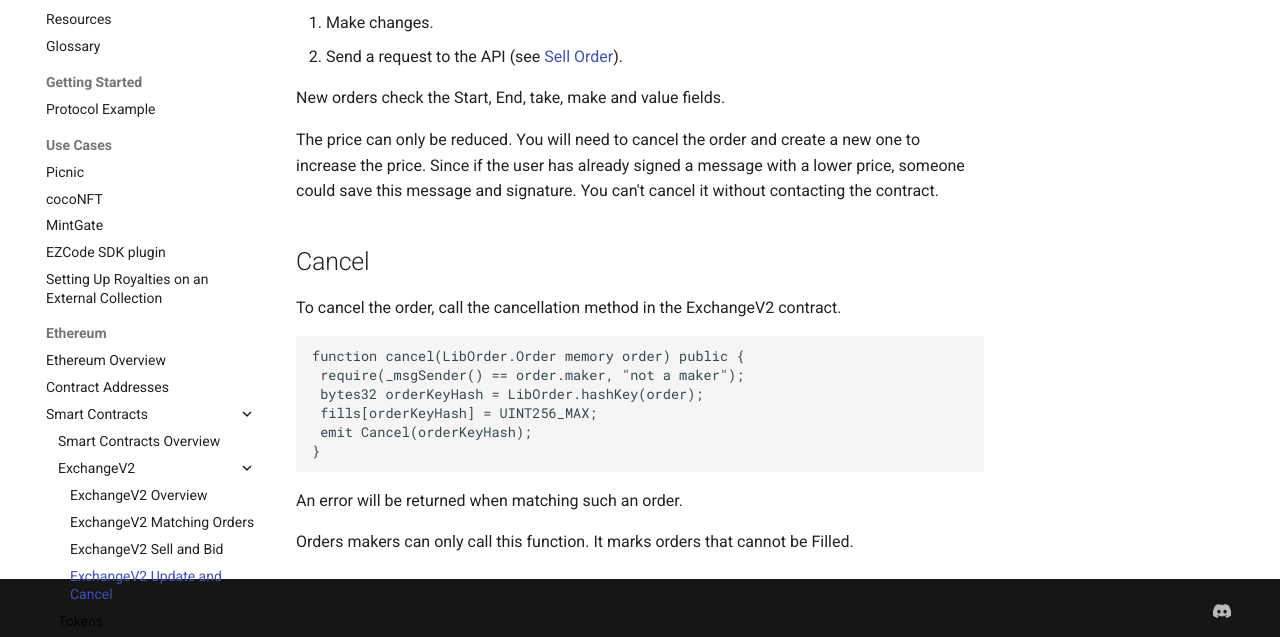
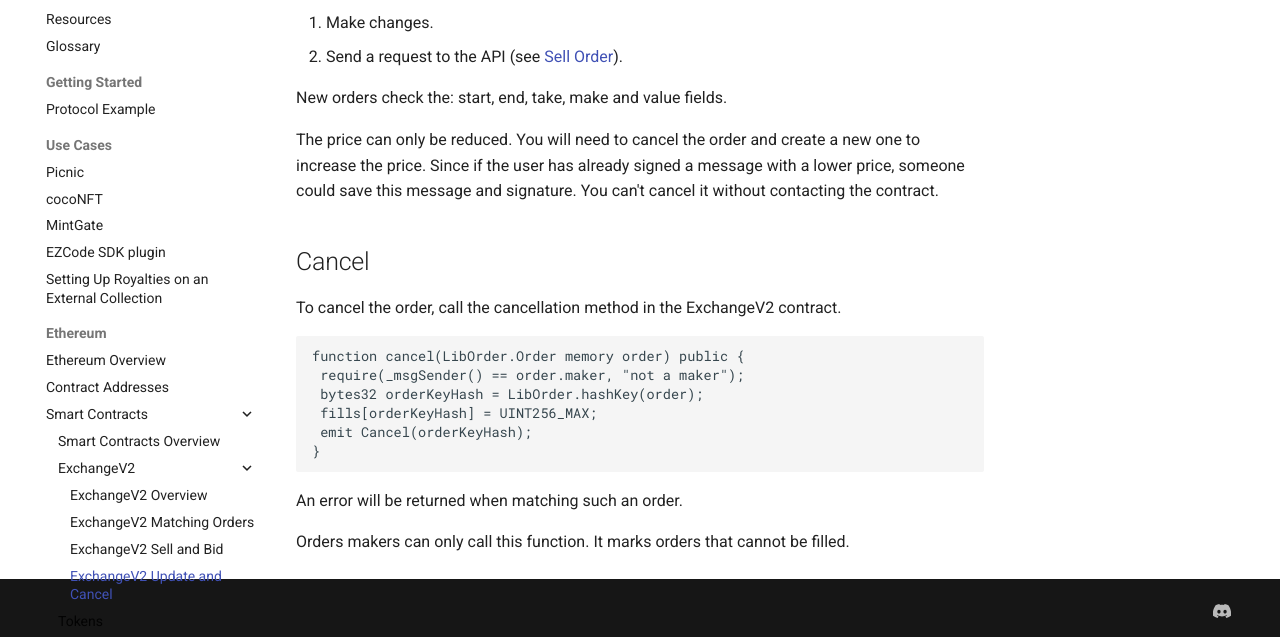
Before and after one commit to rarible/protocol, an MkDocs documentation site: the page built from docs/ethereum/smart-contracts/exchangev2-update-cancel.md, in a window 1280 px wide. Shown: the part 262-899 px from the top of the page. Built offline with MkDocs 1.6.1 and Material for MkDocs 9.7.7, drawn with Linux system fonts in a browser that asks for light colours; comment, search, counter and statistics services are not loaded.

```diff
--- a/docs/ethereum/smart-contracts/exchangev2-update-cancel.md
+++ b/docs/ethereum/smart-contracts/exchangev2-update-cancel.md
@@ -7,7 +7,7 @@ To update the order:
 1. Make changes.
 2. Send a request to the API (see [Sell Order](exchangev2-sell-bid.md#sell-order)).
 
-New orders check the Start, End, take, make and value fields.
+New orders check the: start, end, take, make and value fields.
 
 The price can only be reduced. You will need to cancel the order and create a new one to increase the price. Since if the user has already signed a message with a lower price, someone could save this message and signature. You can't cancel it without contacting the contract.
 
@@ -26,4 +26,4 @@ function cancel(LibOrder.Order memory order) public {
 
 An error will be returned when matching such an order.
 
-Orders makers can only call this function. It marks orders that cannot be Filled.
+Orders makers can only call this function. It marks orders that cannot be filled.
```
